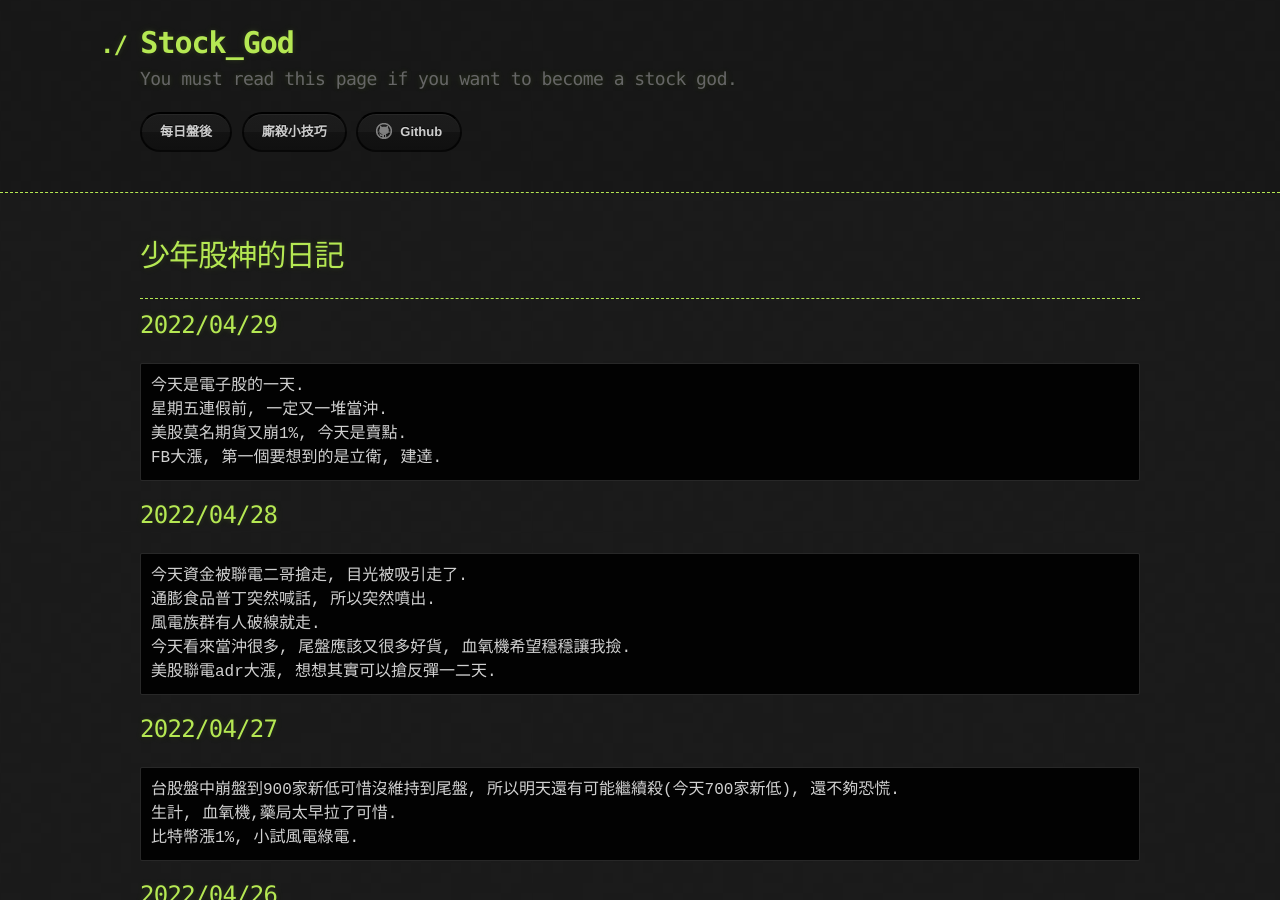
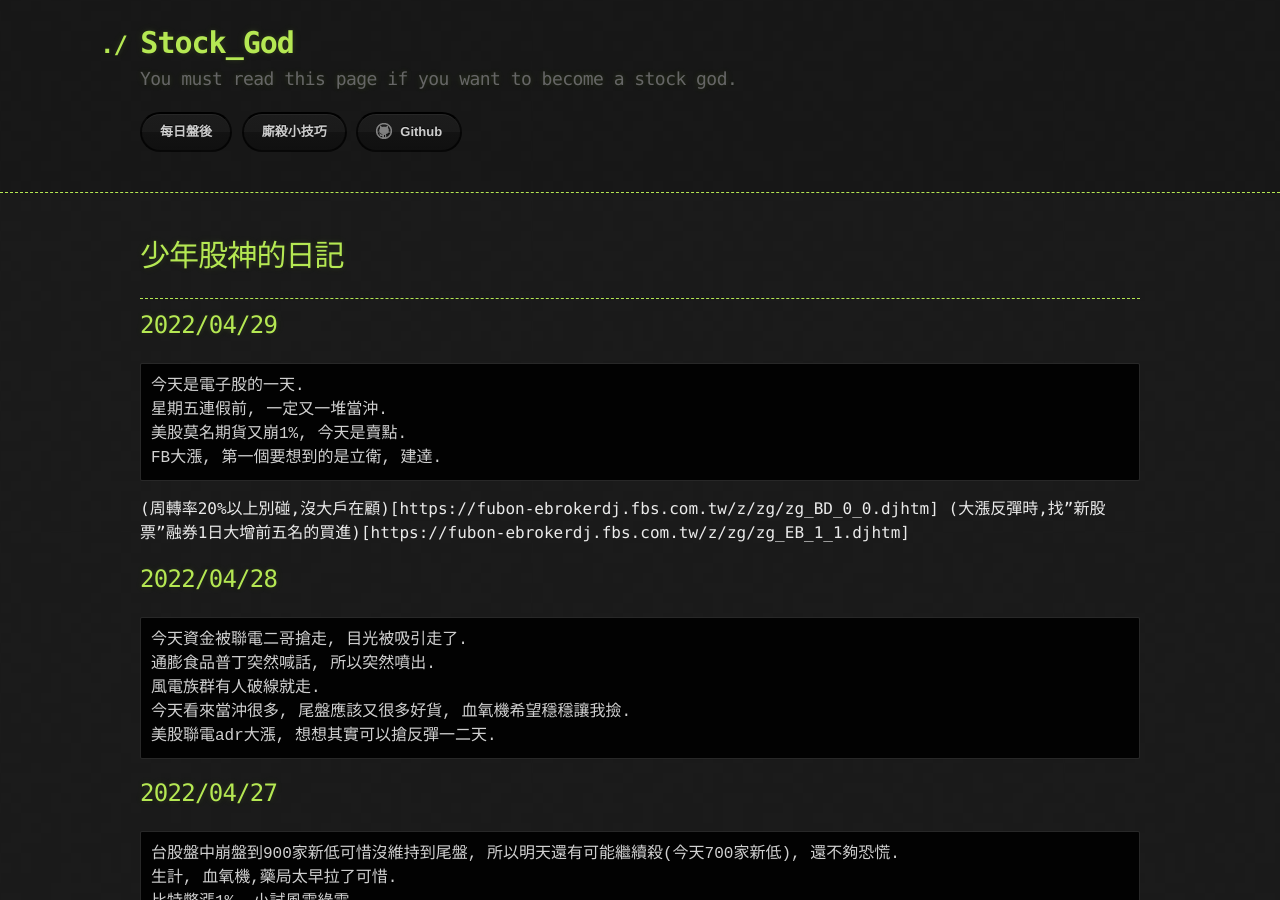
Before and after one commit to lepg5487/Stock_God, a Jekyll site: the page built from index.md, in a window 1280 px wide and 900 px high. Built offline with Jekyll 4.4.1, drawn with Linux system fonts in a browser that asks for light colours; our own code applies the rules of GitHub Pages for plain Markdown files.

Commit message:
Update index.md

````diff
--- a/index.md
+++ b/index.md
@@ -13,6 +13,8 @@ layout: testlayouts
 美股莫名期貨又崩1%, 今天是賣點.
 FB大漲, 第一個要想到的是立衛, 建達.
 ```
+(周轉率20%以上別碰,沒大戶在顧)[https://fubon-ebrokerdj.fbs.com.tw/z/zg/zg_BD_0_0.djhtm]
+(大漲反彈時,找"新股票"融券1日大增前五名的買進)[https://fubon-ebrokerdj.fbs.com.tw/z/zg/zg_EB_1_1.djhtm]
 
 ## 2022/04/28
 ```
````
